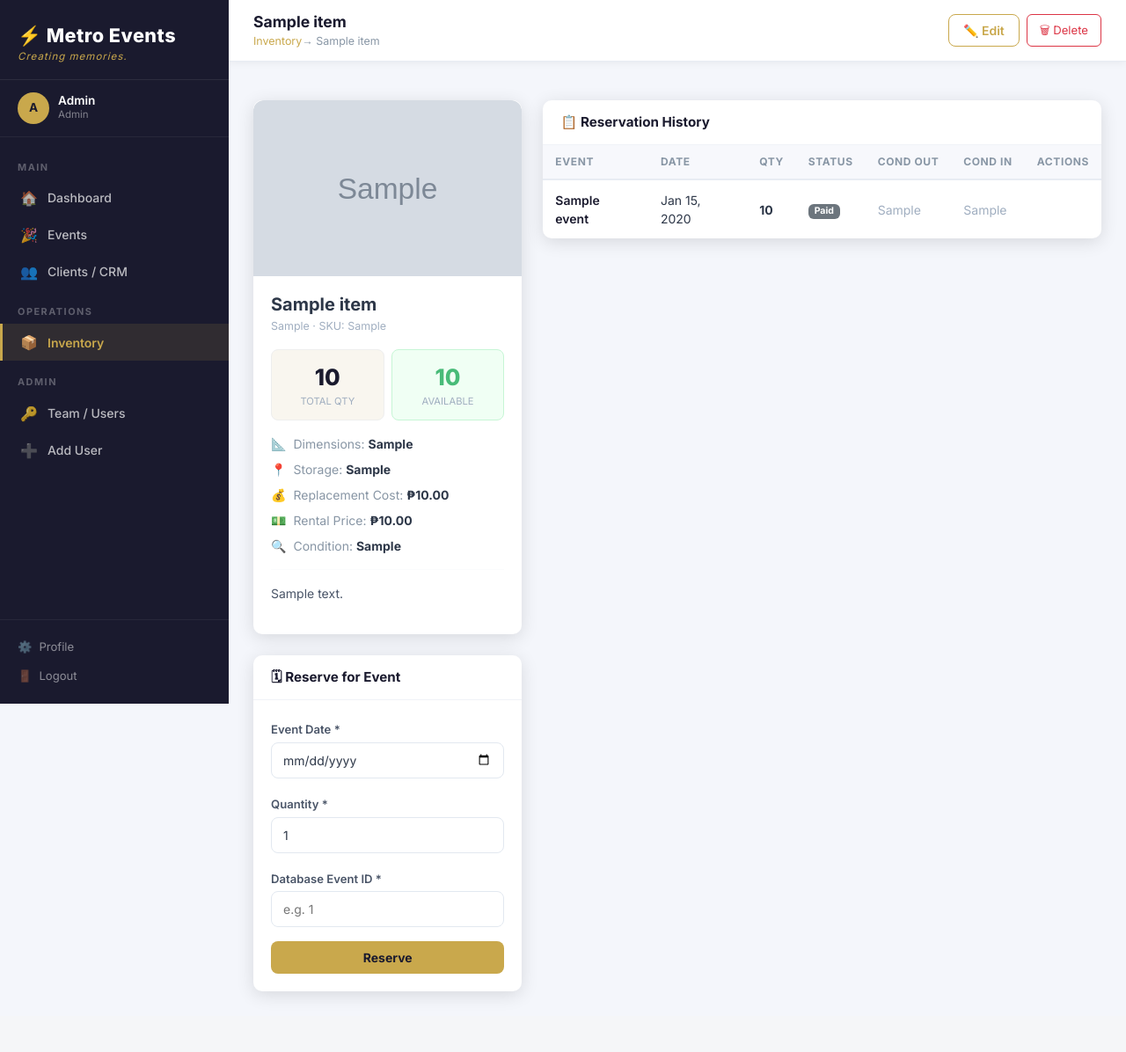
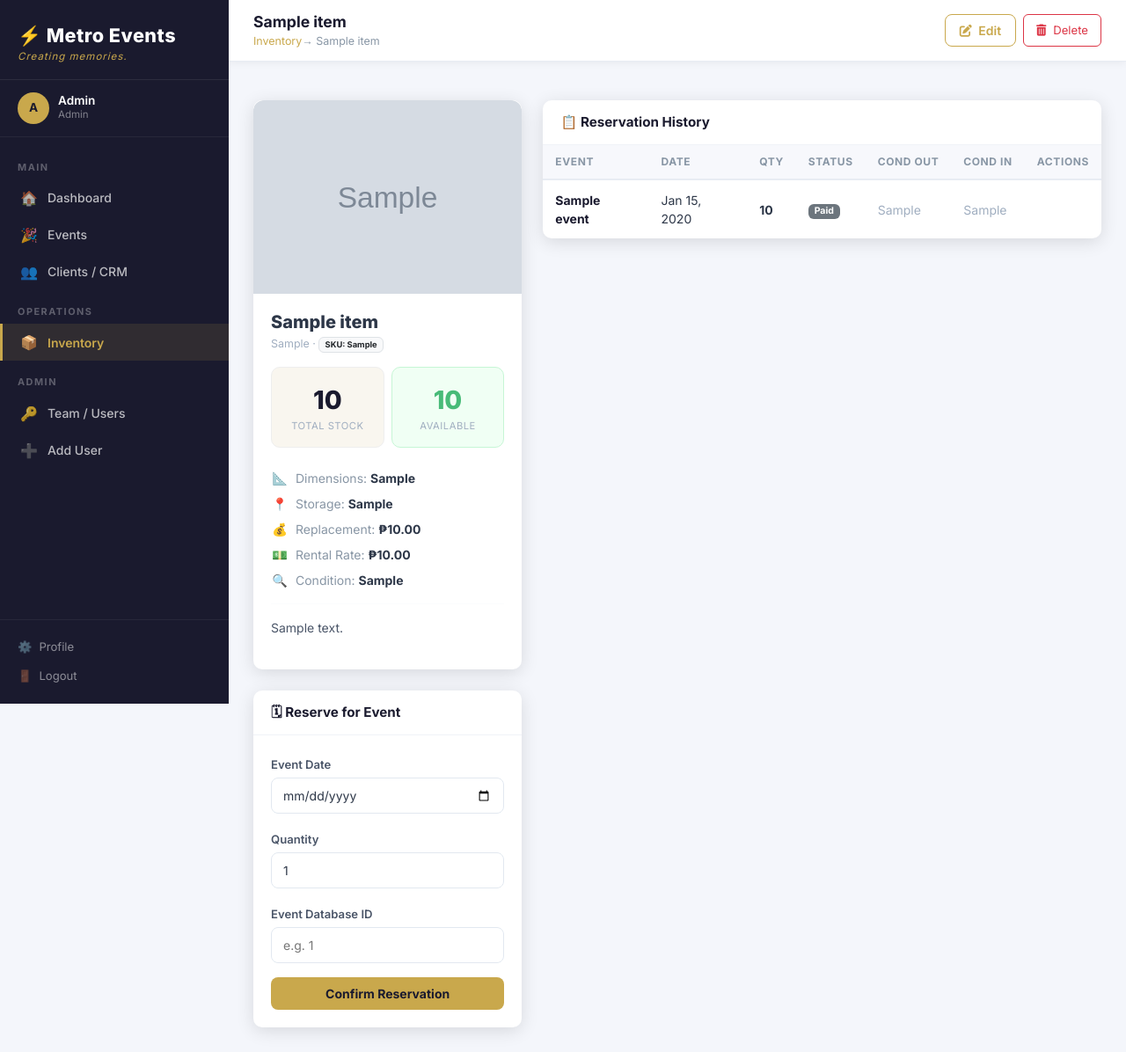
Before and after one commit to meisems/metroevents, a Flask app: page /inventory/1 in a window 1280 px wide. Shown: the whole page at 88% size. Before the commit the page ends 1134 px from the top, so only its background shows below. Run offline with Flask 3, Linux system fonts and the light colour scheme; a user stored in the database is signed in; tables that the repository leaves empty hold one stand-in row (values such as "Sample post"); grey boxes marked "Sample" are stand-in pictures.

Commit message:
Update detail.html

```diff
--- a/templates/inventory/detail.html
+++ b/templates/inventory/detail.html
@@ -1,5 +1,7 @@
 {% extends "base.html" %}
-{% block title %}{{ item.name }}{% endblock %}
+
+{% block title %}{{ item.name }} — Inventory{% endblock %}
+
 {% block page_title %}{{ item.name }}{% endblock %}
 
 {% block breadcrumb %}
@@ -9,14 +11,14 @@
 {% block topbar_actions %}
 <div class="d-flex gap-2">
   <a href="{{ url_for('inventory.edit_item', item_id=item.id) }}" class="btn-outline-gold">
-    ✏️ Edit
+    <i class="fas fa-edit me-1"></i> Edit
   </a>
 
   <form action="{{ url_for('inventory.delete_item', item_id=item.id) }}" method="POST"
-        onsubmit="return confirm('Permanently remove {{ item.name }}?');">
+        onsubmit="return confirm('Are you sure you want to permanently delete {{ item.name }}? This action cannot be undone.');">
     <input type="hidden" name="csrf_token" value="{{ csrf_token() }}" />
     <button type="submit" class="btn btn-outline-danger" style="padding: 8px 14px; font-size: 0.82rem;">
-      🗑 Delete
+      <i class="fas fa-trash-alt me-1"></i> Delete
     </button>
   </form>
 </div>
@@ -28,47 +30,51 @@
     <div class="me-card mb-4">
       {% if item.photo_url %}
       <img src="{{ item.photo_url }}" alt="{{ item.name }}"
-           style="width:100%; height:200px; object-fit:cover; border-radius: 12px 12px 0 0;"
-           onerror="this.style.display='none'" />
+           style="width:100%; height:220px; object-fit:cover; border-radius: 12px 12px 0 0;"
+           onerror="this.src='/static/img/no-image.svg'" />
+      {% else %}
+      <div style="height:150px; background: linear-gradient(135deg,#1A1A2E,#0F3460); display:flex; align-items:center; justify-content:center; font-size:3rem; border-radius: 12px 12px 0 0;">
+        📦
+      </div>
       {% endif %}
 
       <div class="me-card-body">
-        <h5 class="mb-1" style="font-weight: 700;">{{ item.name }}</h5>
+        <h5 class="mb-1" style="font-weight: 800;">{{ item.name }}</h5>
         <div class="text-muted-sm mb-3">
-          {{ item.category|title }} {% if item.sku %}· SKU: {{ item.sku }}{% endif %}
+          {{ item.category|title }} {% if item.sku %}· <span class="badge bg-light text-dark border">SKU: {{ item.sku }}</span>{% endif %}
         </div>
 
-        <div class="row g-2 mb-3">
+        <div class="row g-2 mb-4">
           <div class="col-6">
-            <div style="background:#F9F6EF; border-radius:8px; padding:12px; text-align:center; border: 1px solid #eee;">
-              <div style="font-size:1.6rem; font-weight:800; color:#1A1A2E;">{{ item.total_qty }}</div>
-              <div class="text-muted-sm" style="font-size: 0.7rem; text-transform: uppercase;">Total Qty</div>
+            <div style="background:#F9F6EF; border-radius:10px; padding:15px; text-align:center; border: 1px solid #eee;">
+              <div style="font-size:1.8rem; font-weight:800; color:#1A1A2E;">{{ item.total_qty }}</div>
+              <div class="text-muted-sm" style="font-size: 0.7rem; text-transform: uppercase; letter-spacing: 0.5px;">Total Stock</div>
             </div>
           </div>
           <div class="col-6">
-            <div style="background:{{ '#FFF5F5' if item.available_qty == 0 else '#F0FFF4' }}; border-radius:8px; padding:12px; text-align:center; border: 1px solid {{ '#FED7D7' if item.available_qty == 0 else '#C6F6D5' }};">
-              <div style="font-size:1.6rem; font-weight:800; color:{{ '#F56565' if item.available_qty == 0 else '#48BB78' }};">
+            <div style="background:{{ '#FFF5F5' if item.available_qty == 0 else '#F0FFF4' }}; border-radius:10px; padding:15px; text-align:center; border: 1px solid {{ '#FED7D7' if item.available_qty == 0 else '#C6F6D5' }};">
+              <div style="font-size:1.8rem; font-weight:800; color:{{ '#F56565' if item.available_qty == 0 else '#48BB78' }};">
                 {{ item.available_qty }}
               </div>
-              <div class="text-muted-sm" style="font-size: 0.7rem; text-transform: uppercase;">Available</div>
+              <div class="text-muted-sm" style="font-size: 0.7rem; text-transform: uppercase; letter-spacing: 0.5px;">Available</div>
             </div>
           </div>
         </div>
 
         {% macro irow(icon, label, val) %}
         <div class="d-flex gap-2 mb-2" style="font-size:.875rem;">
-          <span>{{ icon }}</span>
+          <span style="width: 20px; text-align: center;">{{ icon }}</span>
           <div><span style="color:#8896A5;">{{ label }}:</span> <strong>{{ val or '—' }}</strong></div>
         </div>
         {% endmacro %}
 
         {{ irow('📐', 'Dimensions', item.dimensions) }}
         {{ irow('📍', 'Storage', item.storage_location) }}
-        {{ irow('💰', 'Replacement Cost', item.replacement_cost|peso if item.replacement_cost else None) }}
-        {{ irow('💵', 'Rental Price', item.rental_price|peso if item.rental_price else None) }}
+        {{ irow('💰', 'Replacement', item.replacement_cost|peso if item.replacement_cost else None) }}
+        {{ irow('💵', 'Rental Rate', item.rental_price|peso if item.rental_price else None) }}
 
         <div class="d-flex gap-2 mb-2" style="font-size:.875rem;">
-          <span>🔍</span>
+          <span style="width: 20px; text-align: center;">🔍</span>
           <div>
             <span style="color:#8896A5;">Condition:</span>
             <strong class="cond-{{ item.condition }}">{{ item.condition|title }}</strong>
@@ -77,7 +83,7 @@
 
         {% if item.description %}
         <hr class="divider" />
-        <p style="font-size:.875rem; color:#4A5568;">{{ item.description }}</p>
+        <p style="font-size:.875rem; color:#4A5568; line-height: 1.6;">{{ item.description }}</p>
         {% endif %}
       </div>
     </div>
@@ -88,18 +94,18 @@
         <form method="POST" action="{{ url_for('inventory.reserve', item_id=item.id) }}">
           <input type="hidden" name="csrf_token" value="{{ csrf_token() }}" />
           <div class="mb-3">
-            <label class="me-form-label">Event Date *</label>
+            <label class="me-form-label">Event Date</label>
             <input type="date" name="event_date" class="me-form-control" required />
           </div>
           <div class="mb-3">
-            <label class="me-form-label">Quantity *</label>
-            <input type="number" name="quantity" class="me-form-control" value="1" min="1" required />
+            <label class="me-form-label">Quantity</label>
+            <input type="number" name="quantity" class="me-form-control" value="1" min="1" max="{{ item.total_qty }}" required />
           </div>
           <div class="mb-3">
-            <label class="me-form-label">Database Event ID *</label>
+            <label class="me-form-label">Event Database ID</label>
             <input type="number" name="event_id" class="me-form-control" placeholder="e.g. 1" required />
           </div>
-          <button type="submit" class="btn-gold w-100 justify-content-center">Reserve</button>
+          <button type="submit" class="btn-gold w-100 justify-content-center">Confirm Reservation</button>
         </form>
       </div>
     </div>
@@ -109,19 +115,28 @@
     <div class="me-card">
       <div class="me-card-header"><h5>📋 Reservation History</h5></div>
       <div class="me-card-body p-0">
+        <div class="table-responsive">
           <table class="me-table mb-0">
             <thead>
-            <tr><th>Event</th><th>Date</th><th>Qty</th><th>Status</th><th>Cond Out</th><th>Cond In</th><th class="text-end">Actions</th></tr>
+              <tr>
+                <th>Event</th>
+                <th>Date</th>
+                <th>Qty</th>
+                <th>Status</th>
+                <th>Cond Out</th>
+                <th>Cond In</th>
+                <th class="text-end">Actions</th>
+              </tr>
             </thead>
             <tbody>
               {% for r in reservations %}
               <tr>
                 <td>
                   {% if r.event %}
-                <a href="{{ url_for('events.detail', event_id=r.event.id) }}" style="font-weight:600; color:#1A1A2E;">
+                  <a href="{{ url_for('events.detail', event_id=r.event.id) }}" style="font-weight:700; color:#1A1A2E; text-decoration: none;">
                     {{ r.event.name }}
                   </a>
-                {% else %}—{% endif %}
+                  {% else %}<span class="text-muted">N/A</span>{% endif %}
                 </td>
                 <td>{{ r.event_date|dateformat }}</td>
                 <td><strong>{{ r.quantity }}</strong></td>
@@ -130,19 +145,18 @@
                     {{ r.status|replace('_',' ')|title }}
                   </span>
                 </td>
-              <td class="text-muted-sm cond-{{ r.condition_out or '' }}">{{ r.condition_out|title if r.condition_out else '—' }}</td>
-              <td class="text-muted-sm cond-{{ r.condition_in or '' }}">{{ r.condition_in|title if r.condition_in else '—' }}</td>
+                <td class="text-muted-sm">{{ r.condition_out|title if r.condition_out else '—' }}</td>
+                <td class="text-muted-sm">{{ r.condition_in|title if r.condition_in else '—' }}</td>
                 <td class="text-end">
                   {% if r.status == 'reserved' %}
                   <form action="{{ url_for('inventory.checkout', res_id=r.id) }}" method="POST" class="d-inline">
                     <input type="hidden" name="csrf_token" value="{{ csrf_token() }}" />
-                  <input type="hidden" name="condition" value="good" />
                     <button class="btn btn-sm btn-outline-warning">Check Out</button>
                   </form>
                   {% elif r.status == 'checked_out' %}
                   <form action="{{ url_for('inventory.return_item', res_id=r.id) }}" method="POST" class="d-inline">
                     <input type="hidden" name="csrf_token" value="{{ csrf_token() }}" />
-                  <select name="condition" class="me-form-control d-inline p-1" style="width:80px; font-size:.7rem; height: auto;">
+                    <select name="condition" class="me-form-control d-inline p-1" style="width:85px; font-size:.7rem; height: 30px;">
                       {% for c in conditions %}
                       <option value="{{ c }}">{{ c|title }}</option>
                       {% endfor %}
@@ -153,7 +167,7 @@
                 </td>
               </tr>
               {% else %}
-            <tr><td colspan="7" class="text-center py-5 text-muted">No reservations yet.</td></tr>
+              <tr><td colspan="7" class="text-center py-5 text-muted">No reservations found for this item.</td></tr>
               {% endfor %}
             </tbody>
           </table>
@@ -161,4 +175,5 @@
       </div>
     </div>
   </div>
+</div>
 {% endblock %}
```
Lines whose indentation alone changed are shown as unchanged.
